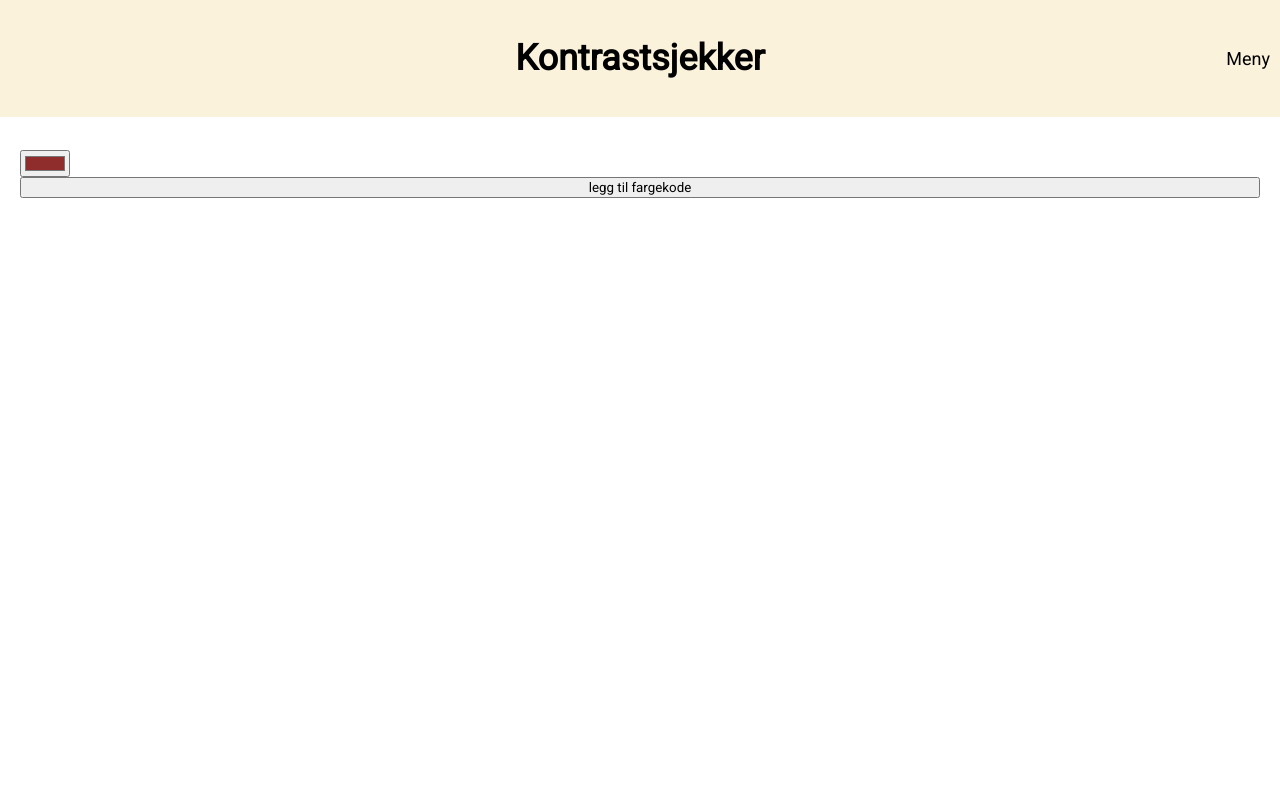
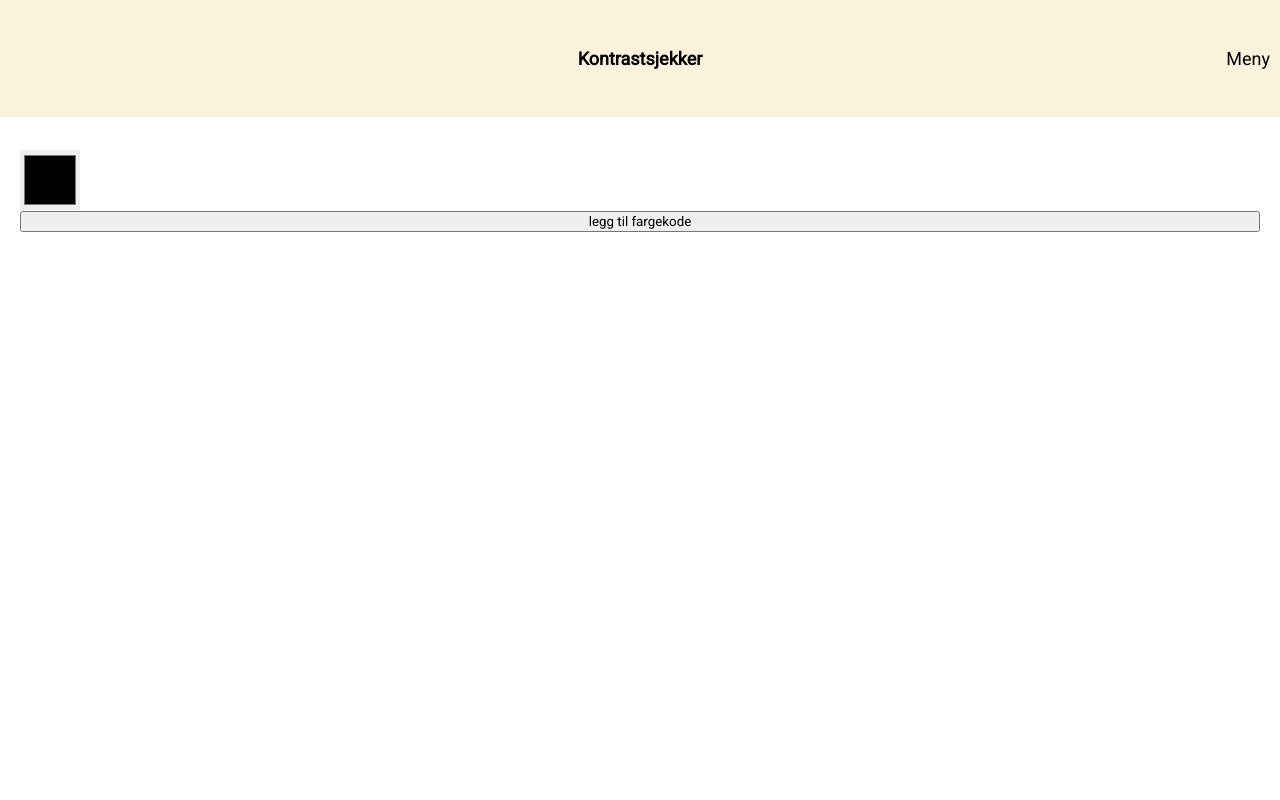
Before and after one commit to NorskRegnesentral/ccc21, a React (Create React App) app: page / in a window 1280 px wide. Shown: the top 800 px of the page. Built offline with nearby package versions, Linux system fonts and the light colour scheme.

Commit message:
fargeliste fungerer

```diff
--- a/src/components/colorInput/colorInput.css
+++ b/src/components/colorInput/colorInput.css
@@ -1,3 +1,11 @@
 .colorInput {
   padding: 1fr;
 }
+
+input{
+  height: 60px;
+  width: 60px;
+  border: none;
+  outline: none;
+  -webkit-appearance: none;
+}
--- a/src/components/colorInput/colorInput.jsx
+++ b/src/components/colorInput/colorInput.jsx
@@ -1,12 +1,21 @@
 import "./colorInput.css";
 import React, { useState, useEffect } from "react";
 
-const ColorInput = (colorValue) => {
-  console.log("val", colorValue);
+const ColorInput = ({colorValue, index, updateColorValue}) => {
+
+  useEffect(() => {
+    console.log("color to show,", colorValue)
+  },[]);
 
   return (
     <div className="colorInput">
-      <input type="color" value={colorValue.colorValue}></input>
+      <input type="color" value={colorValue.colorValue}
+
+      onInput={e => {
+        console.log("new color?", e.target.value);
+        {updateColorValue(index, e.target.value)}
+    }}
+      ></input>
     </div>
   );
 };
--- a/src/components/navBar/navBar.css
+++ b/src/components/navBar/navBar.css
@@ -22,3 +22,7 @@
   justify-content: center;
   align-items: center;
 }
+
+h1 {
+  font-size: 18px;
+}
--- a/src/pages/home/home.jsx
+++ b/src/pages/home/home.jsx
@@ -4,16 +4,23 @@ import NavBar from "../../components/navBar/navBar";
 import ColorInput from "../../components/colorInput/colorInput";
 
 function Home() {
-  const [colorList, setColorList] = useState(["#8F2D2D"]);
-  useEffect(() => {});
+  const [colorList, setColorList] = useState(["#ffffff"]);
+  useEffect(() => {},[]);
+  useEffect(() => console.log("color list has changed",colorList), [colorList]);
+
+
+  /** Metoden oppdaterer en farge i listen når du endrer fargen i brukergrensesnittet */
+  var updateColorValue = (index, newValue) => {
+    setColorList(colors => colors.map((value, i) => i === index ? newValue : value))
+  }
 
   return (
     <div className="App">
       <NavBar></NavBar>
       <div className="content">
         <div className="inputFields">
-          {colorList.map((color) => (
-            <ColorInput colorValue={color} ></ColorInput>
+          {colorList.map((color, index) => (
+            <ColorInput key={"color"+index} index={index} colorValue={color} updateColorValue={updateColorValue} ></ColorInput>
           ))}
         </div>
         <button
```
